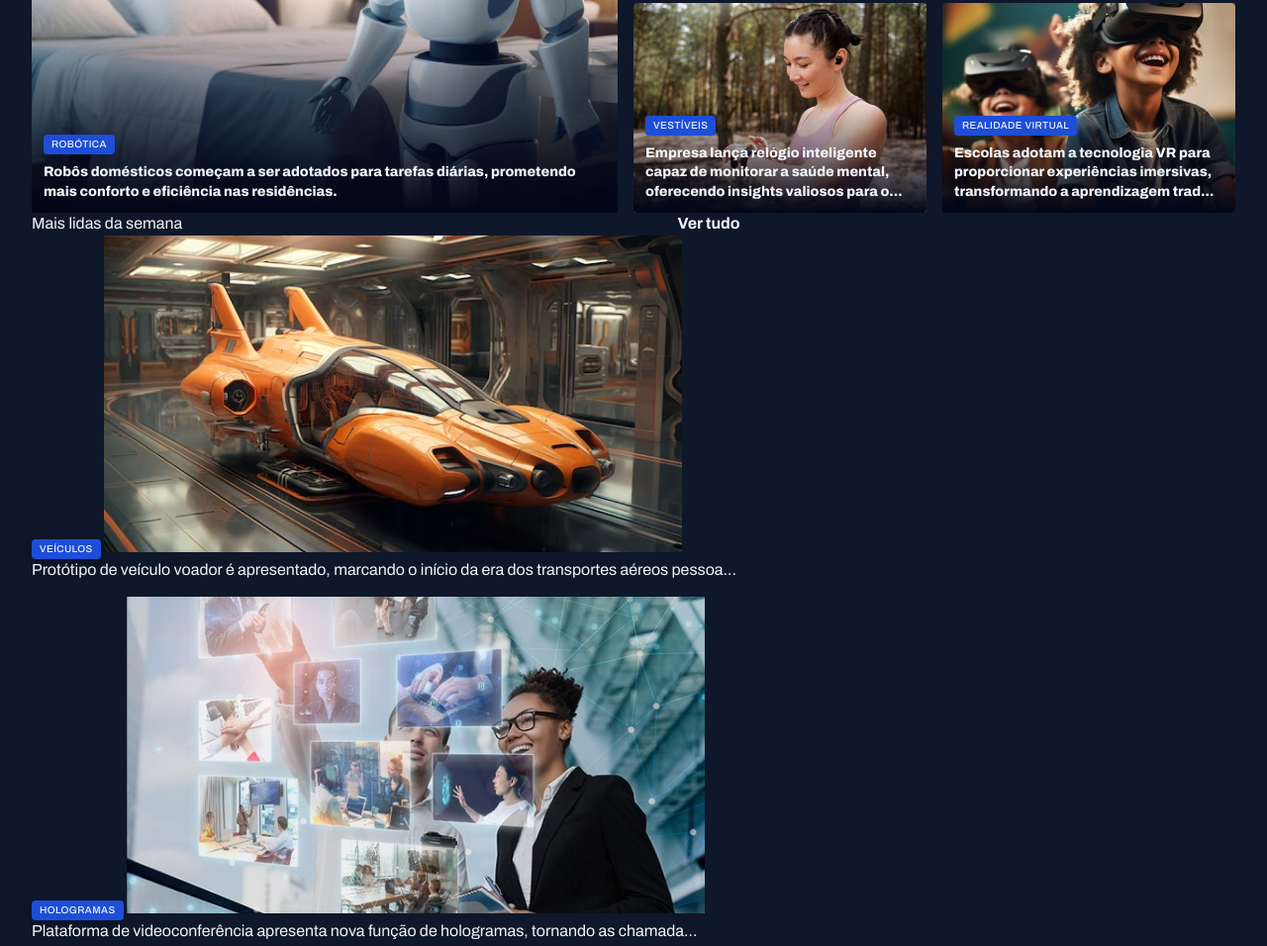
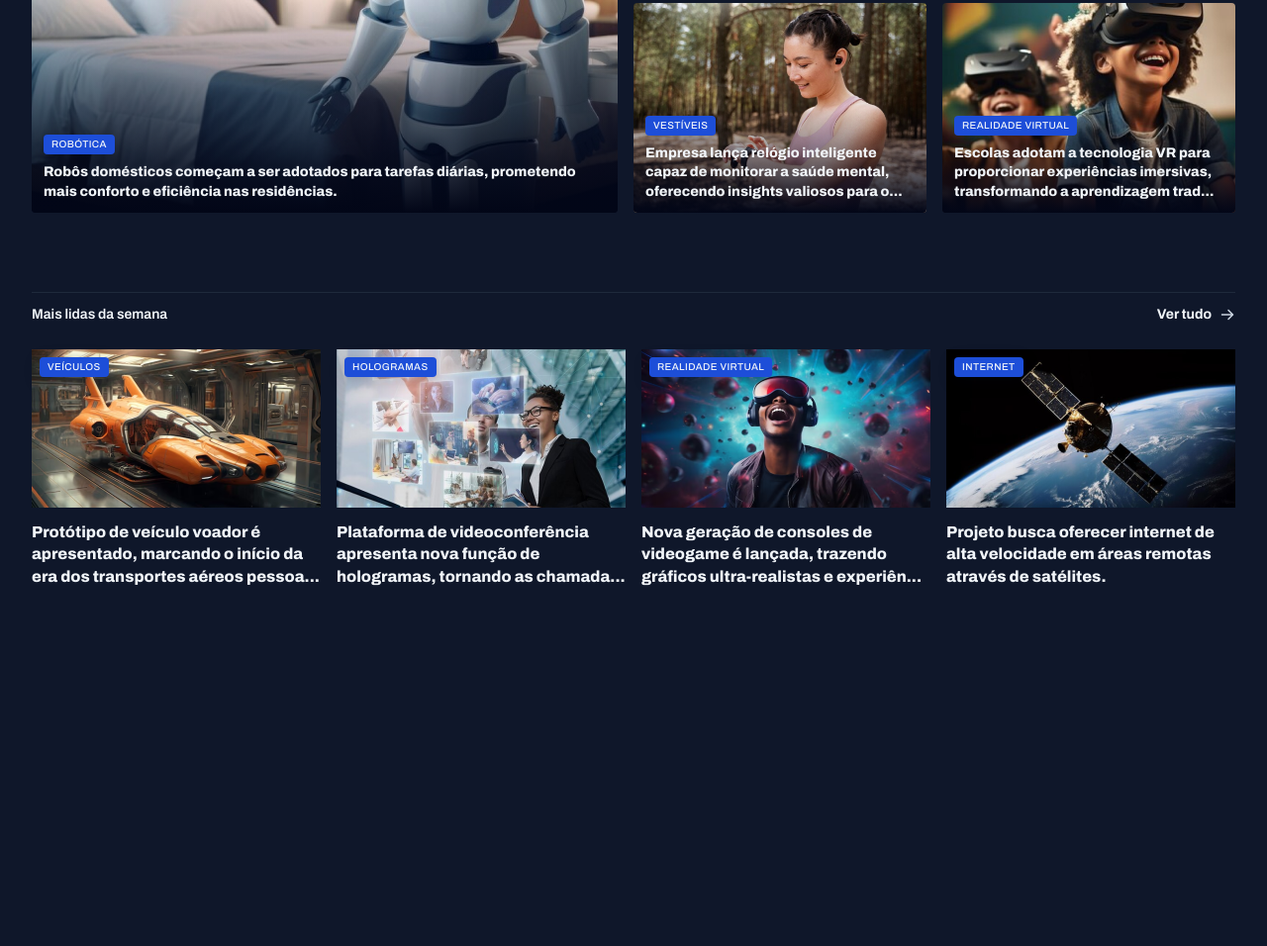
Before and after one commit to Nybli/projeto-portal-de-noticias, a plain HTML site: page index.html in a window 1280 px wide. Shown: the part 389-1345 px from the top of the page at 99% size. After the commit the page ends 983 px from the top, so only its background shows below. Drawn offline with Linux system fonts and the light colour scheme; a web font is replaced by a local one.

Commit message:
Aplicando estilos na seção mais lidas da semana

```diff
--- a/styles/global.css
+++ b/styles/global.css
@@ -52,6 +52,7 @@ img {
 
 main {
   margin-top: 40px;
+  gap: 80px;
 }
 
 .content-tag {
--- a/styles/sections.css
+++ b/styles/sections.css
@@ -1,3 +1,26 @@
+section header {
+  border-top: solid 1px var(--stroke-color);
+  padding-block: 12px 24px;
+  font: var(--text-span);
+
+  a {
+    justify-self: end;
+    align-items: center;
+    gap: 8px;
+
+    span {
+      background-image: url(../assets/icons/ArrowRight.svg);
+      width: 16px;
+      height: 16px;
+    }
+
+    &:hover span {
+      background-image: url(../assets/icons/ArrowRight-hover.svg);
+
+    }
+  }
+}
+
 #featured {
   img {
     height: 100%;
@@ -35,3 +58,30 @@
     }
   }
 }
+
+#weekly {
+
+  &>div {
+    grid-template-columns: repeat(4, 292px);
+  }
+
+  img {
+    height: 160px;
+  }
+
+  figure {
+   position: relative;
+
+   .content-tag {
+    position: absolute;
+    top: 8px;
+    left: 8px;
+   }
+
+   p {
+    margin-top: 8px;
+    font: var(--h2);
+   }
+  }
+
+}
```
